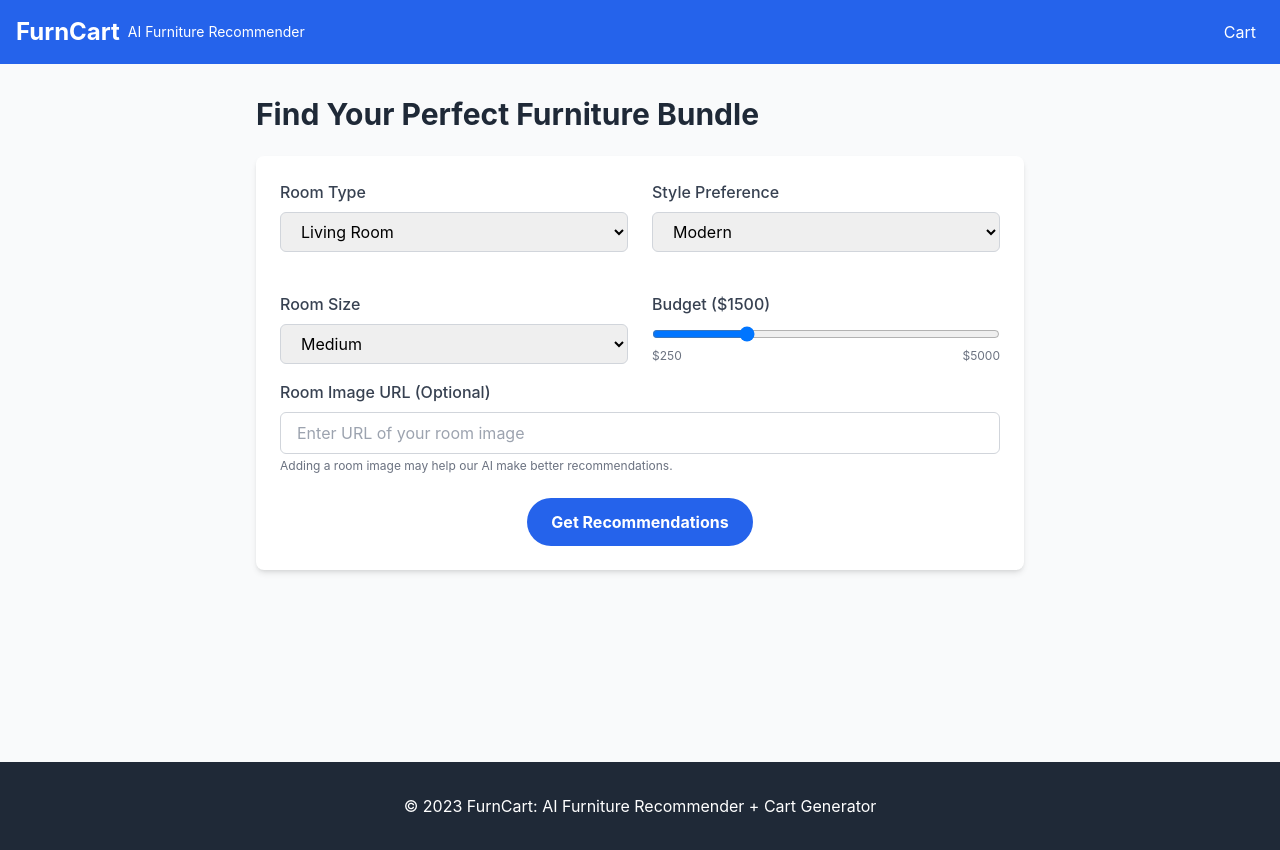
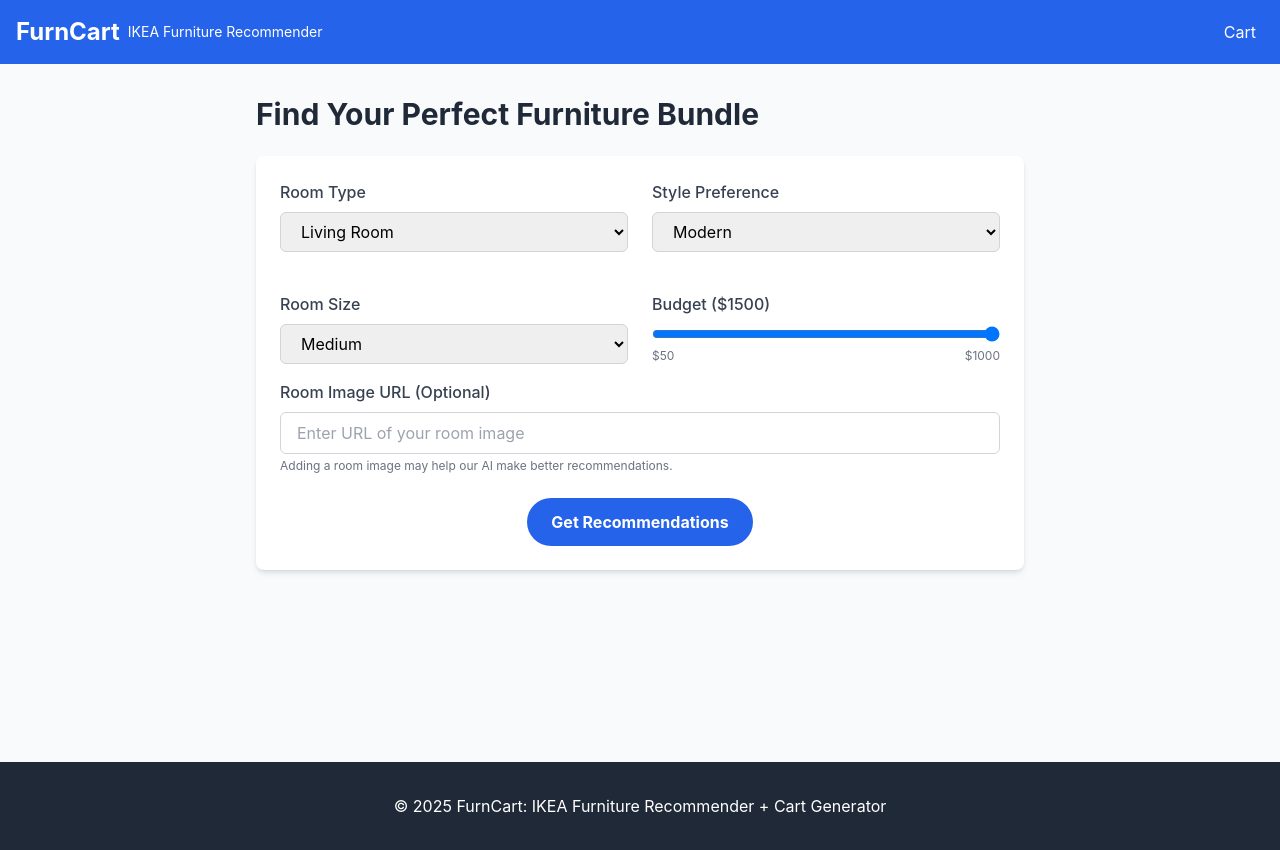
Before and after one commit to mrcha033/FurnCart, a React (Create React App) app: page / in a window 1280 px wide. Built offline with nearby package versions, Linux system fonts and the light colour scheme.

Commit message:
Update footer copyright year and company name in App component

```diff
--- a/src/App.tsx
+++ b/src/App.tsx
@@ -137,7 +137,7 @@ function App() {
 
       <footer className="bg-gray-800 text-white py-8 mt-24">
         <div className="container mx-auto px-4 text-center">
-          <p>© 2023 FurnCart: AI Furniture Recommender + Cart Generator</p>
+          <p>© 2025 FurnCart: IKEA Furniture Recommender + Cart Generator</p>
         </div>
       </footer>
     </div>
--- a/src/components/Header.tsx
+++ b/src/components/Header.tsx
@@ -10,7 +10,7 @@ const Header: React.FC<HeaderProps> = ({ cartItemCount }) => {
       <div className="container mx-auto px-4 py-4 flex justify-between items-center">
         <div className="flex items-center">
           <h1 className="text-2xl font-bold">FurnCart</h1>
-          <span className="ml-2 text-sm">AI Furniture Recommender</span>
+          <span className="ml-2 text-sm">IKEA Furniture Recommender</span>
         </div>
 
         <div className="flex items-center">
--- a/src/components/PreferenceForm.tsx
+++ b/src/components/PreferenceForm.tsx
@@ -104,16 +104,16 @@ const PreferenceForm: React.FC<PreferenceFormProps> = ({ setRecommendations, set
             <input
               type="range"
               id="budget"
-              min="250"
-              max="5000"
+              min="50"
+              max="1000"
               step="50"
               value={budget}
               onChange={(e) => setBudget(Number(e.target.value))}
               className="w-full"
             />
             <div className="flex justify-between text-xs text-gray-500">
-              <span>$250</span>
-              <span>$5000</span>
+              <span>$50</span>
+              <span>$1000</span>
             </div>
           </div>
         </div>
```
Also changed, not shown: public/manifest.json.
